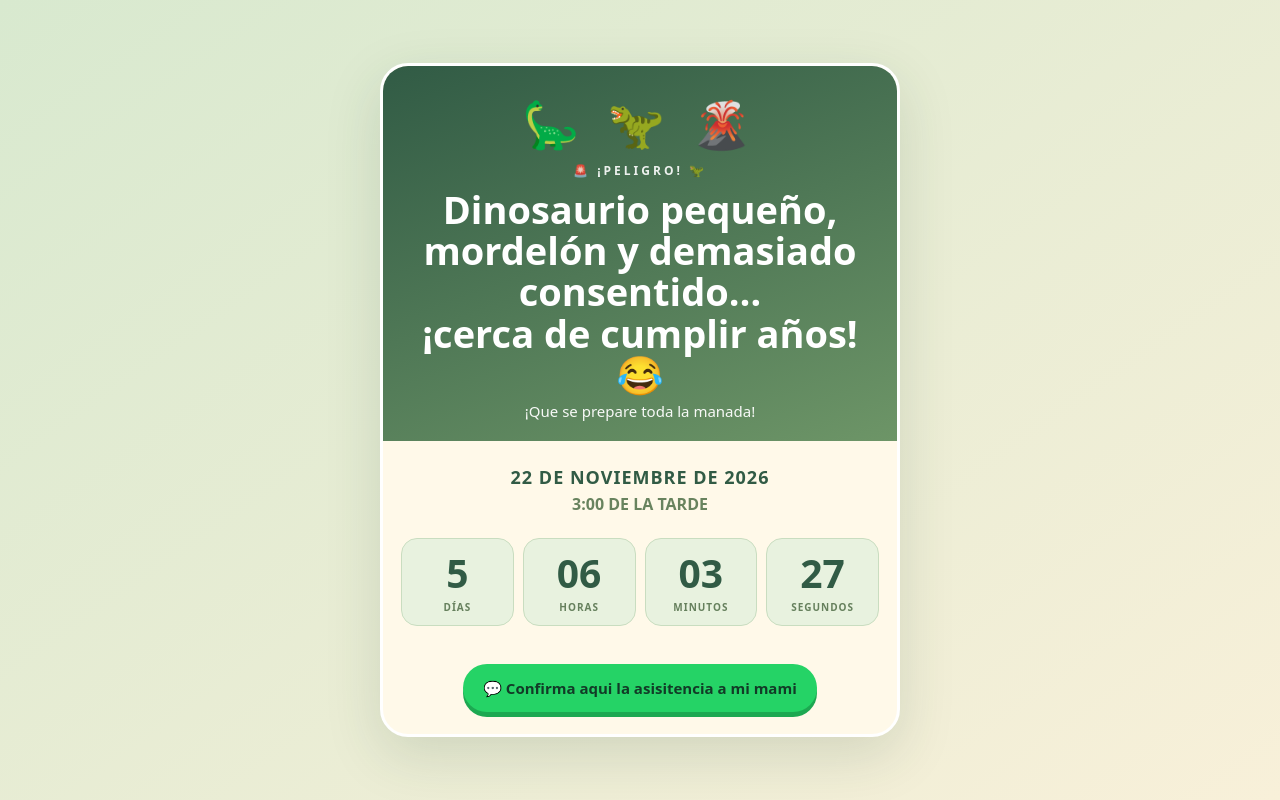
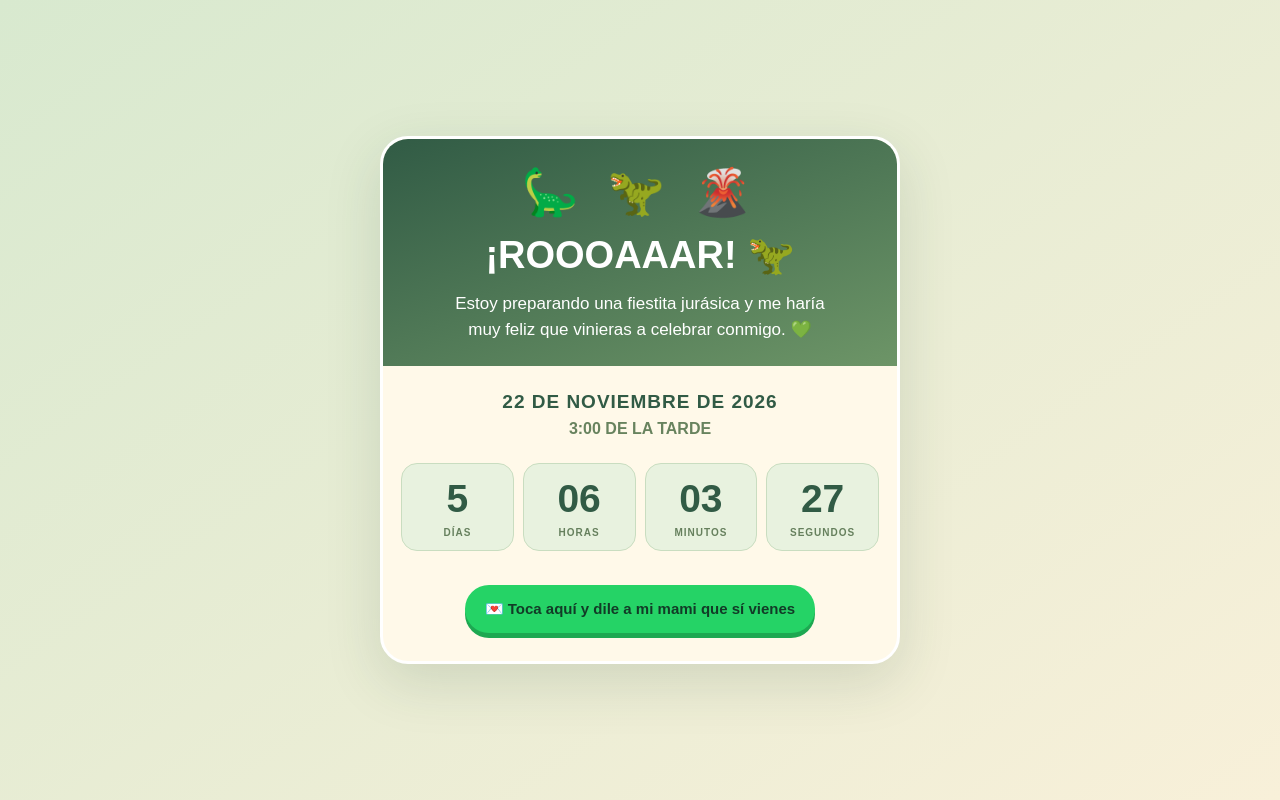
Before and after one commit to dj84757-lab/cumplea-os-mateo, a plain HTML site: page index.html in a window 1280 px wide. Drawn offline with Linux system fonts and the light colour scheme.

Commit message:
Update index.html

```diff
--- a/index.html
+++ b/index.html
@@ -1,73 +1,242 @@
 
-<!doctype html>
+<!DOCTYPE html>
 <html lang="es">
 <head>
-<meta charset="utf-8">
-<meta name="viewport" content="width=device-width, initial-scale=1">
+<meta charset="UTF-8">
+<meta name="viewport" content="width=device-width, initial-scale=1.0">
 <meta name="theme-color" content="#315b45">
-<title>Cuenta regresiva jurásica de Mateo</title>
+<title>La aventura jurásica de Mateo</title>
+
 <style>
-:root{--green:#315b45;--mint:#e8f2df;--cream:#fff9e9;--leaf:#8eaf78;--dark:#244333}
-*{box-sizing:border-box}
-body{margin:0;min-height:100vh;display:grid;place-items:center;padding:18px;background:linear-gradient(145deg,#d8e9cf,#f8f0d9);font-family:system-ui,-apple-system,Segoe UI,sans-serif;color:var(--dark)}
-.card{width:min(100%,520px);overflow:hidden;border-radius:28px;background:var(--cream);box-shadow:0 18px 55px #24433325;border:3px solid #fff}
-.hero{padding:26px 20px 20px;text-align:center;background:linear-gradient(160deg,#315b45,#6d9567);color:#fff}
-.dinos{font-size:46px;letter-spacing:8px}
-.eyebrow{font-size:12px;letter-spacing:3px;font-weight:800;opacity:.9;margin-top:8px}
-h1{font-size:clamp(26px,7vw,38px);line-height:1.08;margin:10px 0 6px}
-.sub{font-size:15px;opacity:.95}
-.content{padding:24px 18px 22px;text-align:center}
-.date{font-size:18px;font-weight:900;letter-spacing:1px;color:var(--green)}
-.time{margin-top:4px;font-weight:700;color:#68835e}
-.grid{display:grid;grid-template-columns:repeat(4,1fr);gap:9px;margin:23px 0 16px}
-.unit{background:var(--mint);border:1px solid #c9ddc0;border-radius:16px;padding:14px 4px 11px}
-.num{font-size:clamp(27px,8vw,39px);font-weight:900;line-height:1;font-variant-numeric:tabular-nums;color:var(--green)}
-.label{font-size:10px;letter-spacing:1px;font-weight:800;margin-top:8px;color:#66805d}
-.whatsapp{display:inline-flex;align-items:center;justify-content:center;gap:9px;margin-top:22px;padding:14px 20px;border-radius:999px;background:#25d366;color:#123b27;text-decoration:none;font-weight:900;font-size:15px;box-shadow:0 5px 0 #1da851;transition:transform .15s ease}
-.whatsapp:active{transform:translateY(3px);box-shadow:0 2px 0 #1da851}
-.whatsapp:focus-visible{outline:3px solid #244333;outline-offset:4px}
-@media(max-width:360px){.grid{gap:5px}.unit{padding:12px 2px}.label{font-size:9px}}
+* {
+  box-sizing: border-box;
+}
+
+body {
+  margin: 0;
+  min-height: 100vh;
+  display: grid;
+  place-items: center;
+  padding: 18px;
+  background: linear-gradient(145deg, #d8e9cf, #f8f0d9);
+  font-family: Arial, sans-serif;
+  color: #244333;
+}
+
+.card {
+  width: min(100%, 520px);
+  overflow: hidden;
+  border-radius: 28px;
+  background: #fff9e9;
+  box-shadow: 0 18px 55px #24433325;
+  border: 3px solid white;
+}
+
+.hero {
+  padding: 26px 20px 24px;
+  text-align: center;
+  background: linear-gradient(160deg, #315b45, #6d9567);
+  color: white;
+}
+
+.dinos {
+  font-size: 46px;
+  letter-spacing: 8px;
+}
+
+h1 {
+  font-size: clamp(29px, 7vw, 38px);
+  margin: 14px 0;
+  font-weight: 900;
+}
+
+.message {
+  font-size: 17px;
+  line-height: 1.5;
+  margin: 0 auto;
+  max-width: 390px;
+}
+
+.content {
+  padding: 25px 18px 28px;
+  text-align: center;
+}
+
+.date {
+  font-size: 19px;
+  font-weight: 900;
+  letter-spacing: 1px;
+  color: #315b45;
+}
+
+.time {
+  margin-top: 7px;
+  font-weight: bold;
+  color: #68835e;
+}
+
+.grid {
+  display: grid;
+  grid-template-columns: repeat(4, 1fr);
+  gap: 9px;
+  margin: 25px 0 12px;
+}
+
+.unit {
+  background: #e8f2df;
+  border: 1px solid #c9ddc0;
+  border-radius: 16px;
+  padding: 15px 3px 12px;
+}
+
+.num {
+  font-size: clamp(25px, 7vw, 39px);
+  font-weight: 900;
+  line-height: 1;
+  color: #315b45;
+  font-variant-numeric: tabular-nums;
+}
+
+.label {
+  font-size: 10px;
+  letter-spacing: 1px;
+  font-weight: 800;
+  margin-top: 9px;
+  color: #66805d;
+}
+
+.whatsapp {
+  display: inline-flex;
+  align-items: center;
+  justify-content: center;
+  gap: 8px;
+  margin-top: 22px;
+  padding: 15px 20px;
+  border-radius: 999px;
+  background: #25d366;
+  color: #123b27;
+  text-decoration: none;
+  font-weight: 900;
+  font-size: 15px;
+  box-shadow: 0 5px 0 #1da851;
+  transition: transform .15s ease;
+}
+
+.whatsapp:active {
+  transform: translateY(3px);
+  box-shadow: 0 2px 0 #1da851;
+}
+
+@media (max-width: 360px) {
+  .grid {
+    gap: 5px;
+  }
+  .unit {
+    padding: 12px 2px;
+  }
+  .label {
+    font-size: 9px;
+  }
+}
 </style>
 </head>
+
 <body>
+
 <main class="card">
+
   <header class="hero">
     <div class="dinos">🦕 🦖 🌋</div>
-<div class="eyebrow">🚨 ¡PELIGRO! 🦖</div>
-<h1>Dinosaurio pequeño, mordelón y demasiado consentido…<br>¡cerca de cumplir años! 😂</h1>
-<div class="sub">¡Que se prepare toda la manada!</div>
+
+    <h1>¡ROOOAAAR! 🦖</h1>
+
+    <p class="message">
+      Estoy preparando una fiestita jurásica
+      y me haría muy feliz que vinieras
+      a celebrar conmigo. 💚
+    </p>
   </header>
+
   <section class="content">
+
     <div class="date">22 DE NOVIEMBRE DE 2026</div>
     <div class="time">3:00 DE LA TARDE</div>
+
     <div class="grid" aria-live="off">
-<div class="unit"><div class="num" id="days">--</div><div class="label">DÍAS</div></div>
-<div class="unit"><div class="num" id="hours">--</div><div class="label">HORAS</div></div>
-<div class="unit"><div class="num" id="minutes">--</div><div class="label">MINUTOS</div></div>
-<div class="unit"><div class="num" id="seconds">--</div><div class="label">SEGUNDOS</div></div>
+
+      <div class="unit">
+        <div class="num" id="days">--</div>
+        <div class="label">DÍAS</div>
       </div>
-<a class="whatsapp" href="https://wa.me/573143477193?text=Hola%2C%20confirmo%20asistencia" target="_blank" rel="noopener noreferrer">💬 Confirma aqui la asisitencia a mi mami</a>
+
+      <div class="unit">
+        <div class="num" id="hours">--</div>
+        <div class="label">HORAS</div>
+      </div>
+
+      <div class="unit">
+        <div class="num" id="minutes">--</div>
+        <div class="label">MINUTOS</div>
+      </div>
+
+      <div class="unit">
+        <div class="num" id="seconds">--</div>
+        <div class="label">SEGUNDOS</div>
+      </div>
+
+    </div>
+
+    <a
+      class="whatsapp"
+      href="https://wa.me/573143477193?text=Hola%2C%20confirmo%20asistencia"
+      target="_blank"
+      rel="noopener noreferrer">
+      💌 Toca aquí y dile a mi mami que sí vienes
+    </a>
+
   </section>
+
 </main>
+
 <script>
-const target = new Date("2026-11-22T15:00:00-05:00").getTime();
-const pad = n => String(n).padStart(2,"0");
-function update(){
+const target = new Date(
+  "2026-11-22T15:00:00-05:00"
+).getTime();
+
+const pad = n => String(n).padStart(2, "0");
+
+function updateCountdown() {
+
   let diff = target - Date.now();
-if(diff <= 0){
-["days","hours","minutes","seconds"].forEach(id=>document.getElementById(id).textContent="00");
+
+  if (diff <= 0) {
+    document.getElementById("days").textContent = "00";
+    document.getElementById("hours").textContent = "00";
+    document.getElementById("minutes").textContent = "00";
+    document.getElementById("seconds").textContent = "00";
     return;
   }
-const d=Math.floor(diff/86400000); diff%=86400000;
-const h=Math.floor(diff/3600000); diff%=3600000;
-const m=Math.floor(diff/60000); diff%=60000;
-const s=Math.floor(diff/1000);
-document.getElementById("days").textContent=d;
-document.getElementById("hours").textContent=pad(h);
-document.getElementById("minutes").textContent=pad(m);
-document.getElementById("seconds").textContent=pad(s);
+
+  const days = Math.floor(diff / 86400000);
+  diff %= 86400000;
+
+  const hours = Math.floor(diff / 3600000);
+  diff %= 3600000;
+
+  const minutes = Math.floor(diff / 60000);
+  diff %= 60000;
+
+  const seconds = Math.floor(diff / 1000);
+
+  document.getElementById("days").textContent = days;
+  document.getElementById("hours").textContent = pad(hours);
+  document.getElementById("minutes").textContent = pad(minutes);
+  document.getElementById("seconds").textContent = pad(seconds);
 }
-update(); setInterval(update,1000);
+
+updateCountdown();
+setInterval(updateCountdown, 1000);
 </script>
+
 </body>
 </html>
```
Lines whose indentation alone changed are shown as unchanged.
